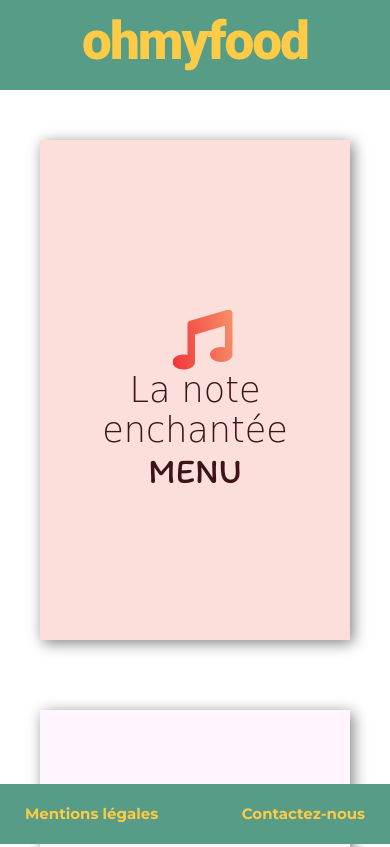
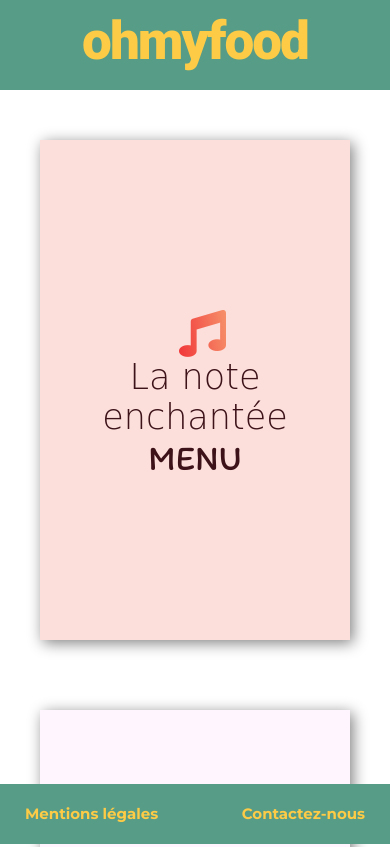
Before and after one commit to EddyMb/Ohmyfood, a plain HTML site: page index.html in a window 390 px wide. Shown: the top 847 px of the page. Drawn offline with Linux system fonts and the light colour scheme; a web font is replaced by a local one.

Commit message:
update mixin

```diff
--- a/sass/composants/button.scss
+++ b/sass/composants/button.scss
@@ -12,14 +12,15 @@
     font-weight: 300;
     letter-spacing: 2px;
     padding: 9px;
+
+     /*RESPONSIVE*/
+     @include responsive(little-phone){
+     font-size: 22px;
+    }
+
    }
     span
    {
-       /*height: 8px;
-       width: 8px;
-       background:#fdcb46;
-       margin-left: 5px;
-       border-radius:100%;*/
        font-size: 40px;
        display:inline-block;
        animation: dots 1.4s linear infinite alternate;
@@ -47,12 +48,7 @@
 }
 
 @keyframes dots {
-   /*from{
-        transform: scale(0);
-    }
-    to{
-        transform: scale(1);
-    }*/
+
     0%{
         opacity: .2;
     }
--- a/sass/layout/delice.scss
+++ b/sass/layout/delice.scss
@@ -9,8 +9,8 @@
 {
   @include menuSecondTitle;
   @include responsive(mobile){
-    font-size: 28px;
-    }
+    font-size: 25px;
+  }
 }
 
 .delice-container
@@ -31,12 +31,12 @@
   padding: 50px;
   text-align: center;
   font-family: 'Dancing Script', cursive;
-
+  @include linear-gradient(160deg, $color-one:#0886fbbb, $color-two:#0229dd);
   /*RESPONSIVE*/
   @include responsive(mobile){
-    font-size: 34px;
+    font-size: 29px;
     }
-  @include linear-gradient(160deg, $color-one:#0886fbbb, $color-two:#0229dd);
+
 }
 
 /*MENU COMMENCER*/
--- a/sass/layout/lanote.scss
+++ b/sass/layout/lanote.scss
@@ -9,6 +9,9 @@
 .note-menu1
 {
   @include menuSecondTitle;
+  @include responsive(mobile){
+    font-size: 25px;
+  }
 }
 
 .note-container
@@ -32,6 +35,9 @@
      font-size: 60px;
      margin-top: 40px;
      @include linear-gradient(190deg, $color-one:#f6916a, $color-two:#f13639);
+     @include responsive(mobile){
+      font-size: 47px;
+    }
    }
 
   .principal
@@ -41,6 +47,9 @@
      font-weight: 300;
      margin-bottom: 35px;
      color:#3d1319;
+     @include responsive(mobile){
+      font-size: 32px;
+    }
    }
 }
 
@@ -58,6 +67,7 @@
      .prelude-title
     {
       @include noteSecondTitle;
+      @include underline;
 
       /*RESPONSIVE*/
       @include responsive(mobile){
@@ -495,7 +505,6 @@
 }
 
 
-
 #return
 {
   margin-bottom: 90px;
--- a/sass/layout/menu.scss
+++ b/sass/layout/menu.scss
@@ -101,7 +101,7 @@ body
     font-family: 'Croissant One', cursive;
     @include linear-gradient(190deg, $color-one:#8f5aff, $color-two:#dc8527);
     @include responsive(tablette){
-        font-size: 21px;
+        font-size: 23px;
     }
    }
 
@@ -138,6 +138,9 @@ body
     text-align: center;
     margin-top:180px;
     @include zoomeffect;
+     @include responsive(tablette){
+        margin-top: 193px;
+    }
    }
     h4
    {
@@ -145,6 +148,10 @@ body
     font-family: 'Dancing Script', cursive;
     margin-bottom: 10px;
     @include linear-gradient(160deg, $color-one:#0886fbbb, $color-two:#0229dd);
+     /* RESPONSIVE*/
+    @include responsive(tablette){
+    font-size: 31px;
+    }
    }
     h3 a
    {
@@ -180,6 +187,9 @@ body
     text-align: center;
     margin-top:180px;
     @include zoomeffect;
+    @include responsive(tablette){
+        margin-top: 193px;
+    }
    }
     h4
    {
@@ -191,7 +201,7 @@ body
 
     /* RESPONSIVE*/
     @include responsive(tablette){
-        font-size: 21px;
+        font-size: 28px;
     }
 
    }
--- a/sass/layout/palette.scss
+++ b/sass/layout/palette.scss
@@ -9,6 +9,10 @@
 .palette-menu1
 {
   @include menuSecondTitle;
+
+  @include responsive(mobile){
+    font-size: 28px;
+  }
 }
 
 .palette-container
@@ -17,7 +21,7 @@
   @include container;
 
   /*RESPONSIVE*/
-  @include responsive(mini-phone){
+  @include responsive(mobile){
     margin-right: 20px;
     margin-left: 20px;
   }
@@ -84,6 +88,7 @@
          @include responsive(mobile){
          height: 12px;
          }
+
        }
 
         .paletteraitD
--- a/sass/utils/mixins.scss
+++ b/sass/utils/mixins.scss
@@ -61,7 +61,7 @@
 }
 @mixin deliceTraitTitle{
   display: flex;
-  justify-content: space-around;
+  justify-content: space-between;
   text-align: center;
   align-items: center;
 }
@@ -134,18 +134,16 @@
 
 @mixin chicTrait3{
   height: 32px;
-   margin: 8px;
 }
 
 
 @mixin chicTrait2{
   height: 22px;
-  margin: 8px;
+
 
 }
 @mixin chicTrait1{
   height: 25px;
-  margin: 8px;
 }
 
 
@@ -194,8 +192,8 @@
   content: "";
   display: flex;
   position: absolute;
-  left: 5px;
-  bottom: 5px;
+  left: 0px;
+  bottom: 0px;
   height: 2px;
   width:100%;
   background: black;
@@ -296,10 +294,14 @@ text-decoration: $texteDecoration;
   }
 
 
+  /* MEDIA RESPONSIVE MENU*/
 
 @mixin responsive($breakpoint) {
 
-    /* PALETTE RESPONSIVE */
+  @if $breakpoint == little-phone {
+    @media only screen and (max-width:480px) {@content};
+  }
+
     @if $breakpoint == mobile {
     @media only screen and (max-width:600px) {@content};
   }
@@ -327,35 +329,22 @@ text-decoration: $texteDecoration;
 
 
 
- @if $breakpoint == little-phone {
-         @media only screen and (max-width:480px) {@content};
-
-}
+/* MAIN MENU RESPONSIVE*/
 
 
 
 
-@if $breakpoint == big-phone {
-  @media only screen and (min-width:588px) and (max-width:768px) {@content};
-}
-
     @if $breakpoint == phone {
-        @media only screen and (max-width:670px) {@content};
+        @media only screen and (max-width:760px) {@content};
     }
 
-    @if $breakpoint == chic-tablette {
-      @media only screen and (max-width:780px) {@content};
-    }
 
 
     @if $breakpoint == tablette{
         @media only screen and (max-width:800px) {@content};
     }
 
-    @if $breakpoint == lap-top {
-        @media only screen and (max-width:992px) {@content}
 
-}
 
 
 }
```
Also changed, not shown: styles/main.css, 1 other file. Lines whose indentation alone changed are shown as unchanged.
